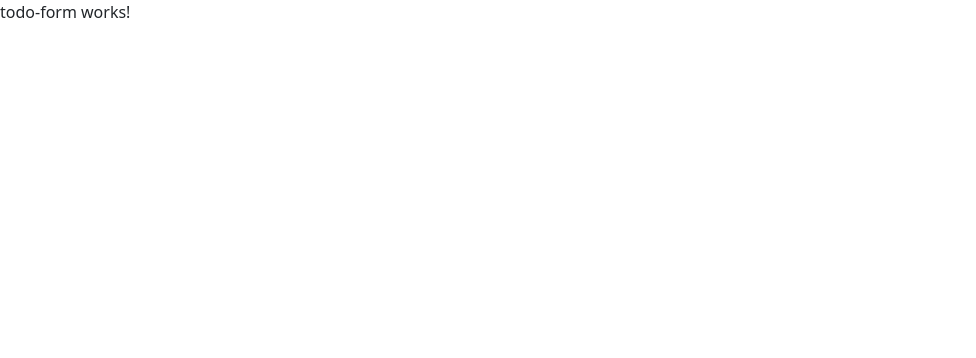
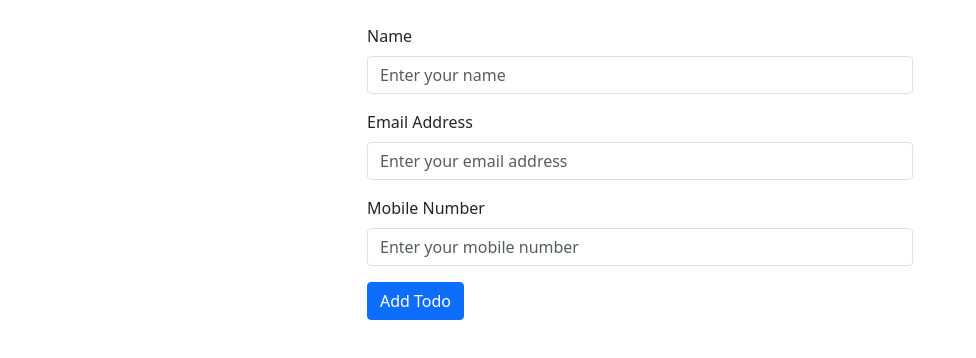
Before and after one commit to Rohitjangid17/todo-list-app-angular, an Angular app: page / in a window 1280 px wide. Shown: the top 358 px of the page, without its empty margins (0-976 px from the left). Built offline with nearby package versions, Linux system fonts and the light colour scheme.

Commit message:
todo form add

```diff
--- a/src/app/component/todo-form/todo-form.component.html
+++ b/src/app/component/todo-form/todo-form.component.html
@@ -1 +1,26 @@
-<p>todo-form works!</p>
+<div class="container">
+    <div class="row justify-content-center">
+        <div class="col-6 mt-4">
+            <form class="">
+                <div class="form-group">
+                    <label class="form-label">Name</label>
+                    <input type="text" name="name" class=" form-control shadow-none rounded-1"
+                        placeholder="Enter your name">
+                </div>
+
+                <div class="form-group mt-3">
+                    <label class="form-label">Email Address</label>
+                    <input type="email" name="email" class="form-control shadow-none rounded-1"
+                        placeholder="Enter your email address">
+                </div>
+
+                <div class="form-group mt-3">
+                    <label class="form-label">Mobile Number</label>
+                    <input type="email" name="number" class="form-control shadow-none rounded-1"
+                        placeholder="Enter your mobile number">
+                </div>
+                <button type="submit" class="btn btn-primary mt-3 rounded-1 fw-medium">Add Todo</button>
+            </form>
+        </div>
+    </div>
+</div>
```
